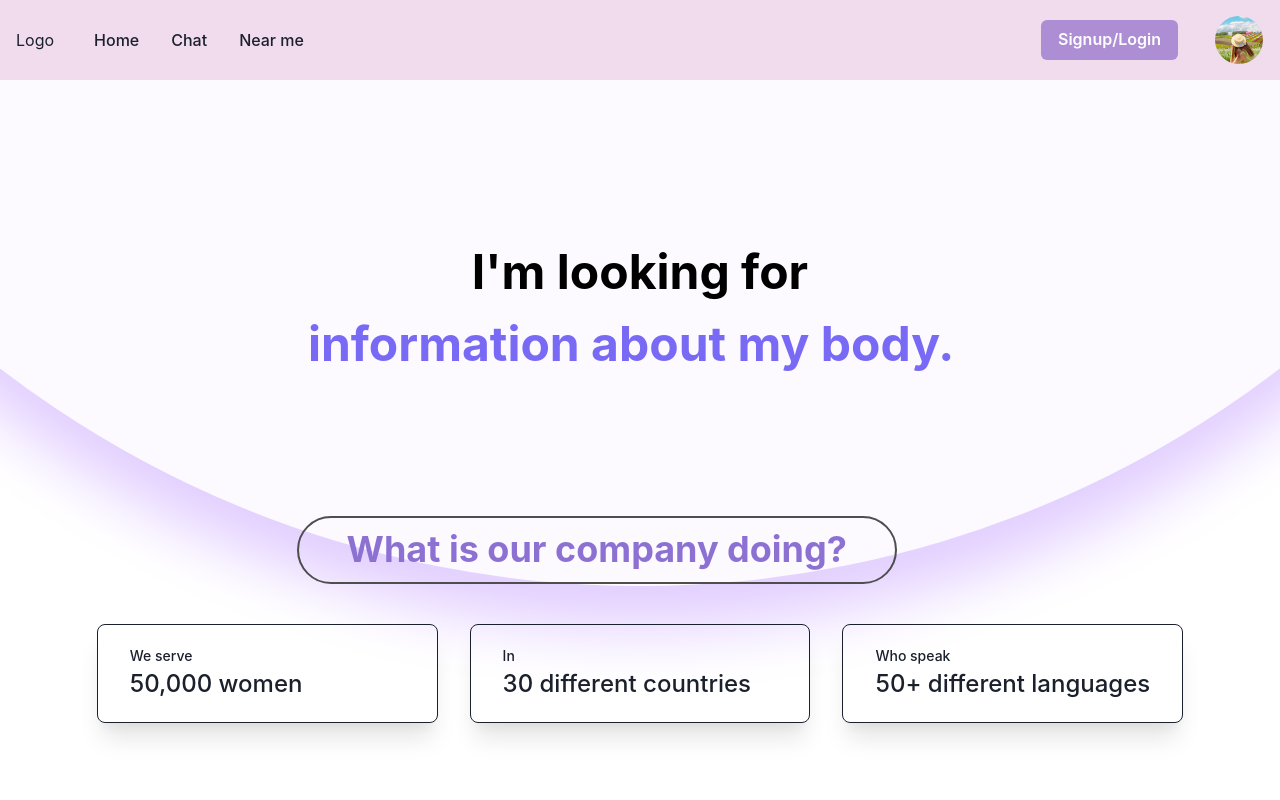
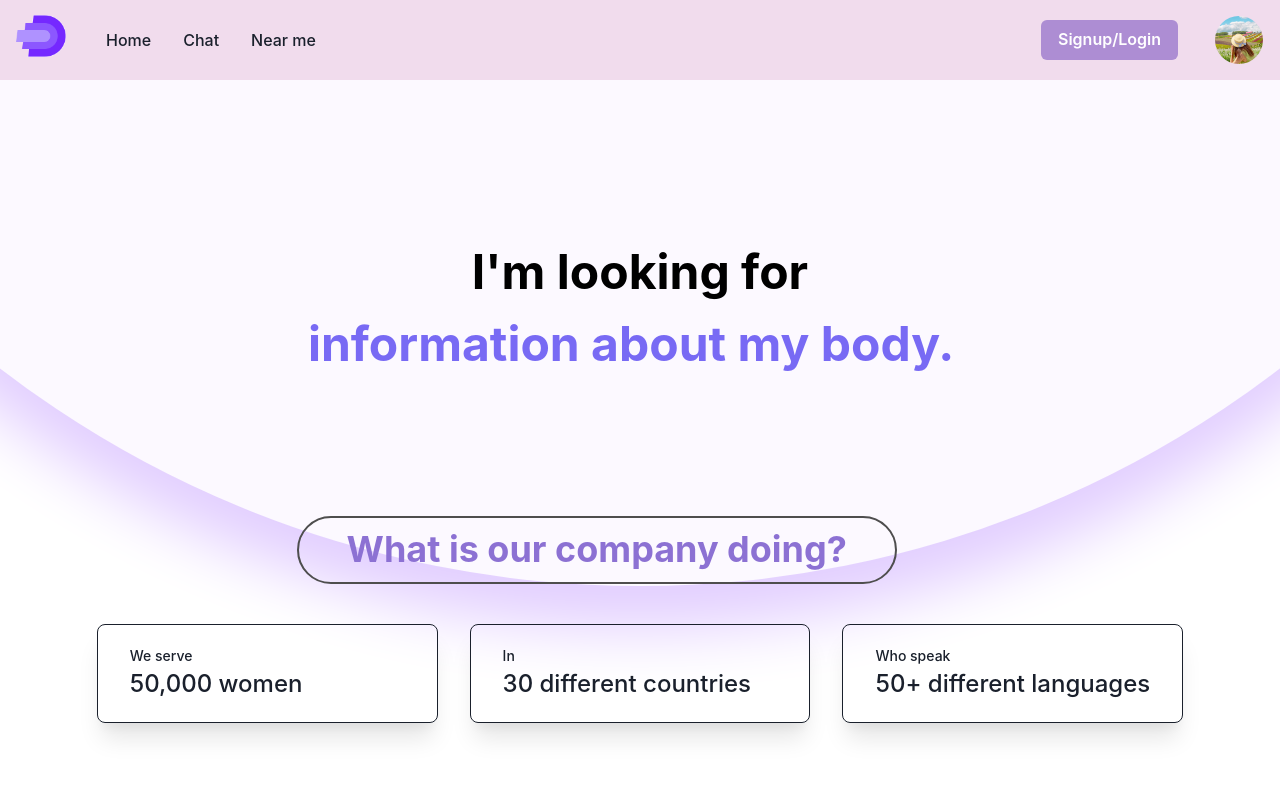
Before and after one commit to josegonz115/depdu, a React (Vite) app in the folder frontend/: page / in a window 1280 px wide. Shown: the top 800 px of the page. Built offline with nearby package versions, Linux system fonts and the light colour scheme.

Commit message:
add logo

```diff
--- a/frontend/src/components/Footer.tsx
+++ b/frontend/src/components/Footer.tsx
@@ -57,7 +57,7 @@ export default function Footer() {
           <Stack align={"flex-start"}>
             <ListHeader>Company</ListHeader>
             <Link href={"#"}>About us</Link>
-            <Link href={"#"}>Take the Quiz</Link>
+            <Link href={"#"}>Chat</Link>
             <Link href={"#"}>Maps</Link>
           </Stack>
           <Stack align={"flex-start"}>
--- a/frontend/src/components/NavBar.tsx
+++ b/frontend/src/components/NavBar.tsx
@@ -15,11 +15,13 @@ import {
   useDisclosure,
   useColorModeValue,
   Stack,
+  Image,
 } from '@chakra-ui/react';
 import { RxHamburgerMenu } from "react-icons/rx";
 import { IoIosClose } from "react-icons/io";
 import msgpfp from '../images/msgpfp.jpeg';
 import { Link as ReactRouterLink } from 'react-router-dom'
+import logo from '../images/logo.png';
 
 
 
@@ -59,7 +61,9 @@ function NavBar() {
             onClick={isOpen ? onClose : onOpen}
           />
           <HStack spacing={8} alignItems={'center'}>
-            <Box>Logo</Box>
+            <Box w='50px' h='50px'>
+              <Image src={logo}/>
+            </Box>
             <HStack
               as={'nav'}
               spacing={4}
```
Also changed, not shown: frontend/src/images/logo.png (added).
